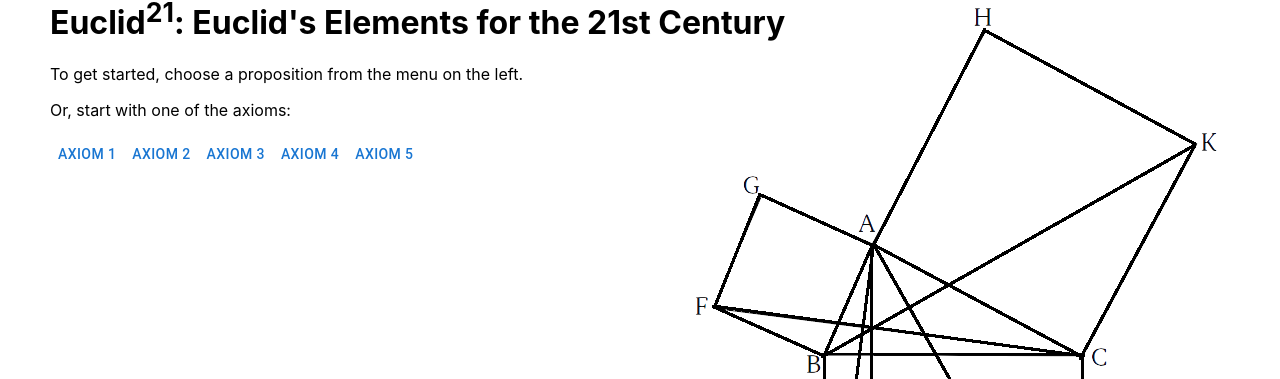
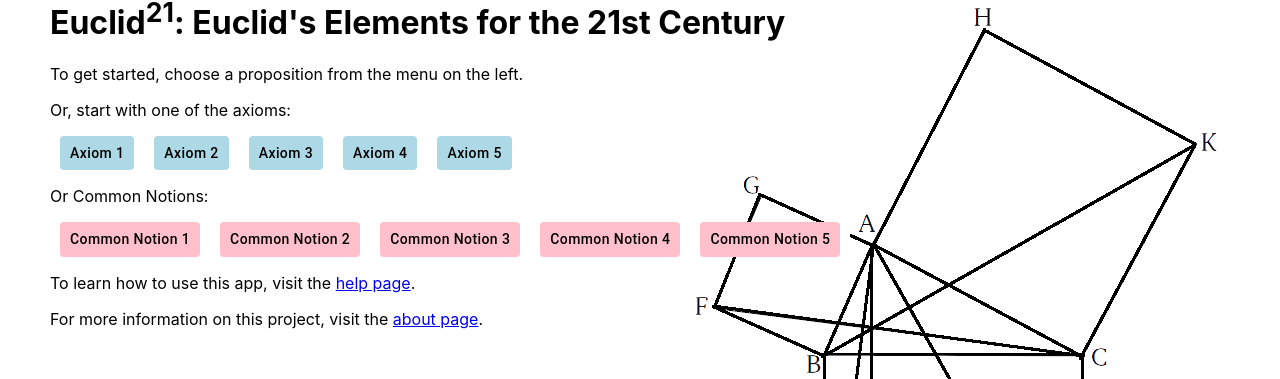
Before and after one commit to mboman28/euclid21, a React (Create React App) app: page / in a window 1280 px wide. Shown: the part 89-468 px from the top of the page. Built offline with nearby package versions, Linux system fonts and the light colour scheme.

Commit message:
CN buttons and about/help links

```diff
--- a/src/components/Home.tsx
+++ b/src/components/Home.tsx
@@ -2,6 +2,7 @@ import { Button, styled } from "@mui/material";
 import { useNavigate } from "react-router";
 
 import { Container } from "./shared"
+import { Link } from "react-router-dom";
 
 type HomeProps = {
 }
@@ -15,18 +16,46 @@ const Home: React.FC<HomeProps> = () => {
             <p>To get started, choose a proposition from the menu on the left.</p>
             <p>Or, start with one of the axioms:</p>
             <ButtonContainer>
-                <Button onClick={() => {navigate('/?p=A0.1')}}>Axiom 1</Button>
-                <Button onClick={() => {navigate('/?p=A0.2')}}>Axiom 2</Button>
-                <Button onClick={() => {navigate('/?p=A0.3')}}>Axiom 3</Button>
-                <Button onClick={() => {navigate('/?p=A0.4')}}>Axiom 4</Button>
-                <Button onClick={() => {navigate('/?p=A0.5')}}>Axiom 5</Button>
+                <AxiomButton onClick={() => {navigate('/?p=A0.1')}}>Axiom 1</AxiomButton>
+                <AxiomButton onClick={() => {navigate('/?p=A0.2')}}>Axiom 2</AxiomButton>
+                <AxiomButton onClick={() => {navigate('/?p=A0.3')}}>Axiom 3</AxiomButton>
+                <AxiomButton onClick={() => {navigate('/?p=A0.4')}}>Axiom 4</AxiomButton>
+                <AxiomButton onClick={() => {navigate('/?p=A0.5')}}>Axiom 5</AxiomButton>
             </ButtonContainer>
+            <p>Or Common Notions:</p>
+            <ButtonContainer>
+                <CNButton onClick={() => {navigate('/?p=N0.1')}}>Common Notion 1</CNButton>
+                <CNButton onClick={() => {navigate('/?p=N0.2')}}>Common Notion 2</CNButton>
+                <CNButton onClick={() => {navigate('/?p=N0.3')}}>Common Notion 3</CNButton>
+                <CNButton onClick={() => {navigate('/?p=N0.4')}}>Common Notion 4</CNButton>
+                <CNButton onClick={() => {navigate('/?p=N0.5')}}>Common Notion 5</CNButton>
+            </ButtonContainer>
+            <p>To learn how to use this app, visit the <Link to='/help'>help page</Link>.</p>
+            <p>For more information on this project, visit the <Link to='/about'>about page</Link>.</p>
         </HomeContainer>
     );
 }
 
+const NodeButton = styled(Button)({
+    color: 'black',
+    textTransform: 'none',
+
+    margin: '0 10px',
+    padding: '5px 10px',
+});
+
+const AxiomButton = styled(NodeButton)({
+    backgroundColor: 'lightblue',
+});
+
+const CNButton = styled(NodeButton)({
+    backgroundColor: 'pink',
+});
+
 const ButtonContainer = styled('div')({
+    backgroundColor: 'white',
     display: 'flex',
+    width: 'fit-content',
 })
 
 const HomeContainer = styled(Container)({
```
